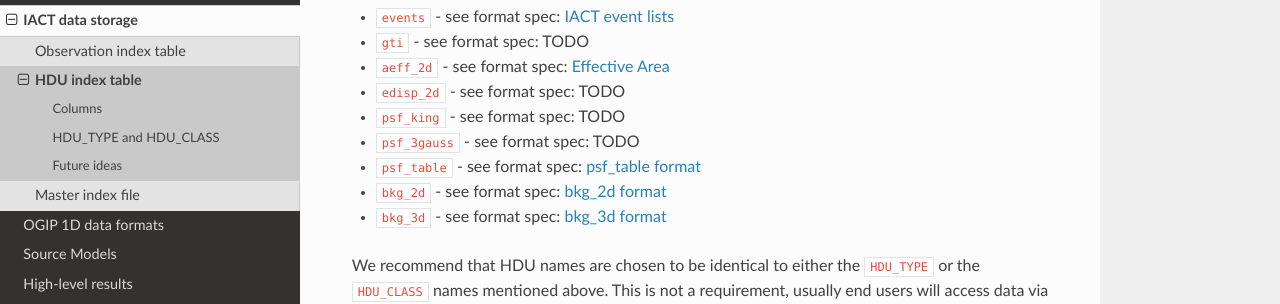
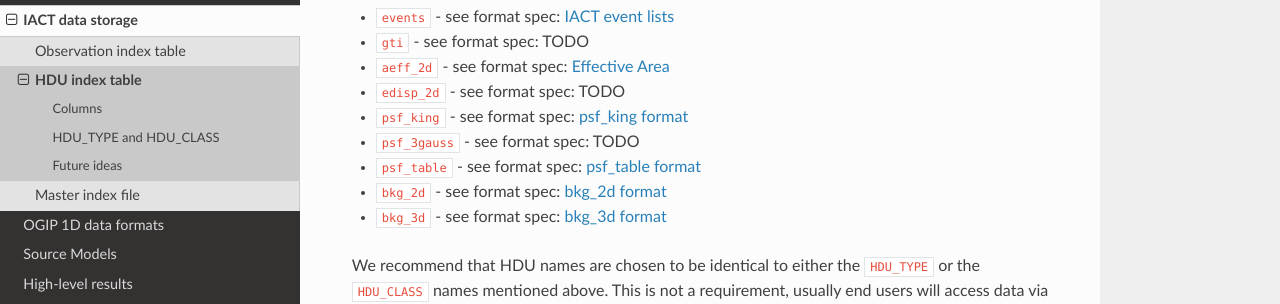
Before and after one commit to open-gamma-ray-astro/gamma-astro-data-formats, a Sphinx documentation site: the page built from source/data_storage/hdu_index/index.rst, in a window 1280 px wide and 900 px high, scrolled down 1186 px. Shown: the part 231-535 px from the top of the window. Built offline with Sphinx 7.4.7 and the Read the Docs theme 2.0.0, drawn with Linux system fonts in a browser that asks for light colours.

Commit message:
Move psf_king

```diff
--- a/source/data_storage/hdu_index/index.rst
+++ b/source/data_storage/hdu_index/index.rst
@@ -68,7 +68,7 @@ Valid ``HDU_CLASS`` values:
 * ``gti`` - see format spec: TODO
 * ``aeff_2d`` - see format spec: :ref:`iact-aeff`
 * ``edisp_2d`` - see format spec: TODO
-* ``psf_king`` - see format spec: TODO
+* ``psf_king`` - see format spec: :ref:`psf_king`
 * ``psf_3gauss`` - see format spec: TODO
 * ``psf_table`` - see format spec: :ref:`psf-table`
 * ``bkg_2d`` - see format spec: :ref:`bkg-2d`
--- a/source/irfs/index.rst
+++ b/source/irfs/index.rst
@@ -47,6 +47,6 @@ Specific IRFs
    energy_dispersion/index
    psf_table/index
    psf-gtpsf/index
-   psf_king
+   psf_king/index
    psf_triple_gauss
    background/index
--- a/source/irfs/psf_king.rst
+++ b/source/irfs/psf_king/index.rst
@@ -1,6 +1,6 @@
 .. include:: ../../references.txt
 
-.. _psf-king:
+.. _psf_king:
 
 psf_king format
 ===============
```
